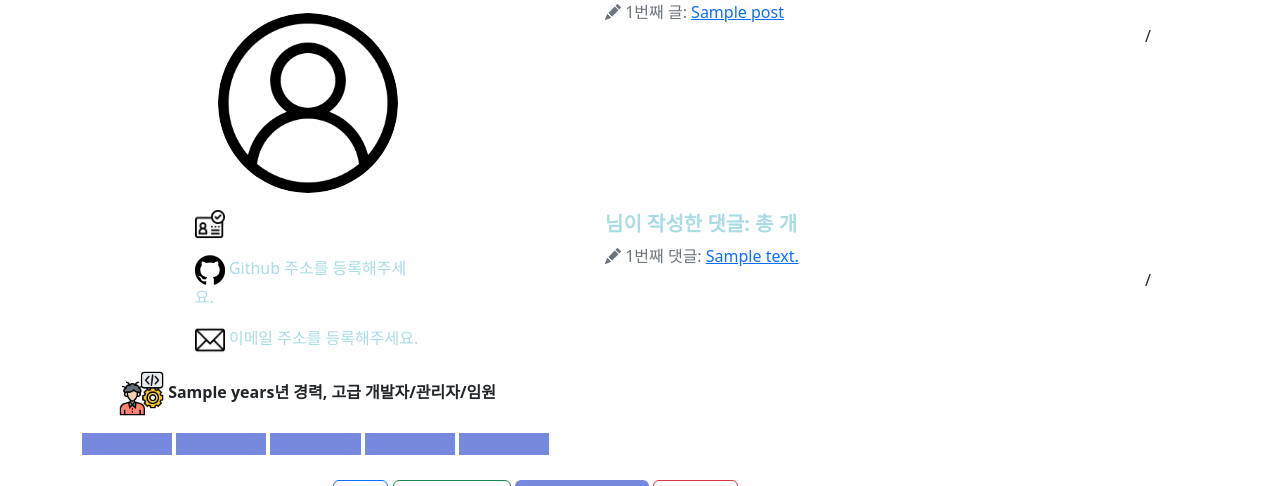
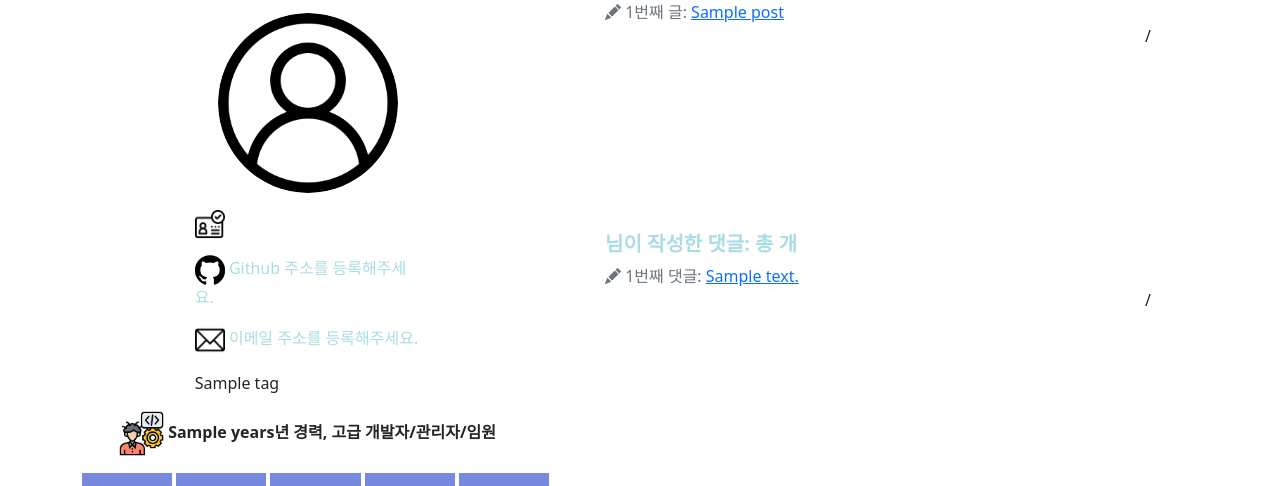
Before and after one commit to myeonghwan57/Pjt, a Django app: template accounts/templates/accounts/detail.html in a window 1280 px wide. Shown: the part 271-757 px from the top of the page. Run offline with Django 3.2, Linux system fonts and the light colour scheme; tables that the repository leaves empty hold one stand-in row (values such as "Sample post"); the template is opened without the code that fills it: values that come from a table or form of the project are taken from there, most other values are stand-ins (such as "Sample title", 1, 10 or a date in 2020); some libraries are stand-ins or nearby versions.

Commit message:
tag_frequency

```diff
--- a/accounts/templates/accounts/detail.html
+++ b/accounts/templates/accounts/detail.html
@@ -5,6 +5,7 @@
     <h1 class="main_color1 fw-bold mt-3 mb-3 text-center"><img src="{% static '/images/logo.png' %}" style="width:58px; height:58px;">
       마이페이지</h1>
     <hr>
+
     <div class="row mt-5">
       <!-- 왼쪽 화면 -->
       <div class="col-5">
@@ -47,6 +48,12 @@
                 이메일 주소를 등록해주세요.</a>
             </p>
           {% endif %}
+
+          <!-- ###########추가########## -->
+          <!-- user.post 태그 빈도수 높은 순 세개 호출 -->
+          {% for tag in tagfreq %}
+            {{ tag.tag }}
+          {% endfor %}
         </div>
         {% if delta.years == 0 %}
           <p class="text-center fw-bold mt-3"><img style='height:45px;width:45px;' src="{% static '/images/0.png'%}">
```
Also changed, not shown: accounts/views.py (+8 -0 lines), requirements.txt (+16 -0 lines).
